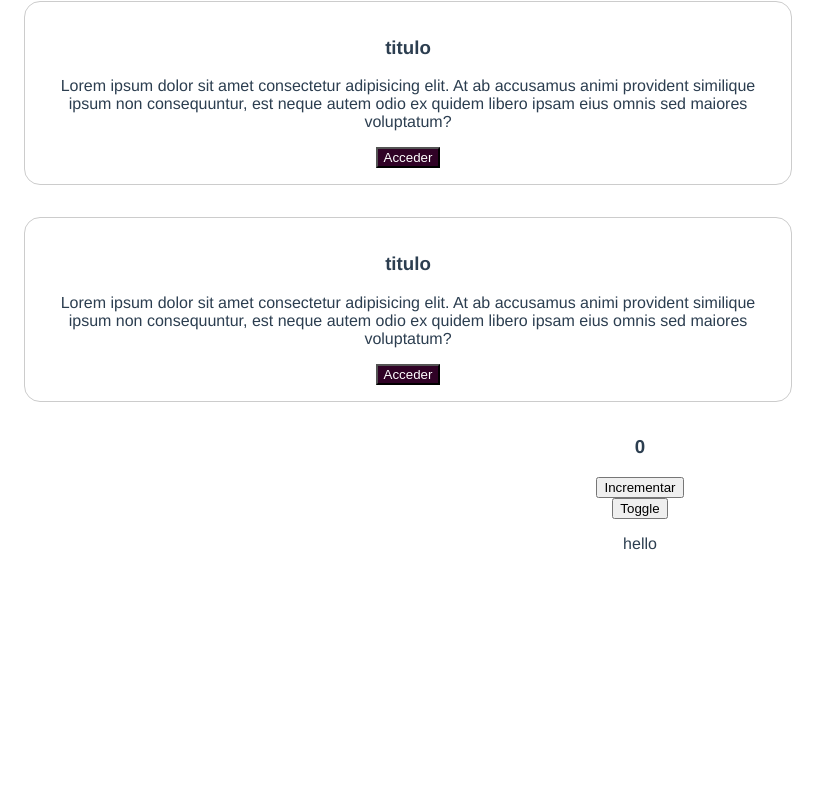
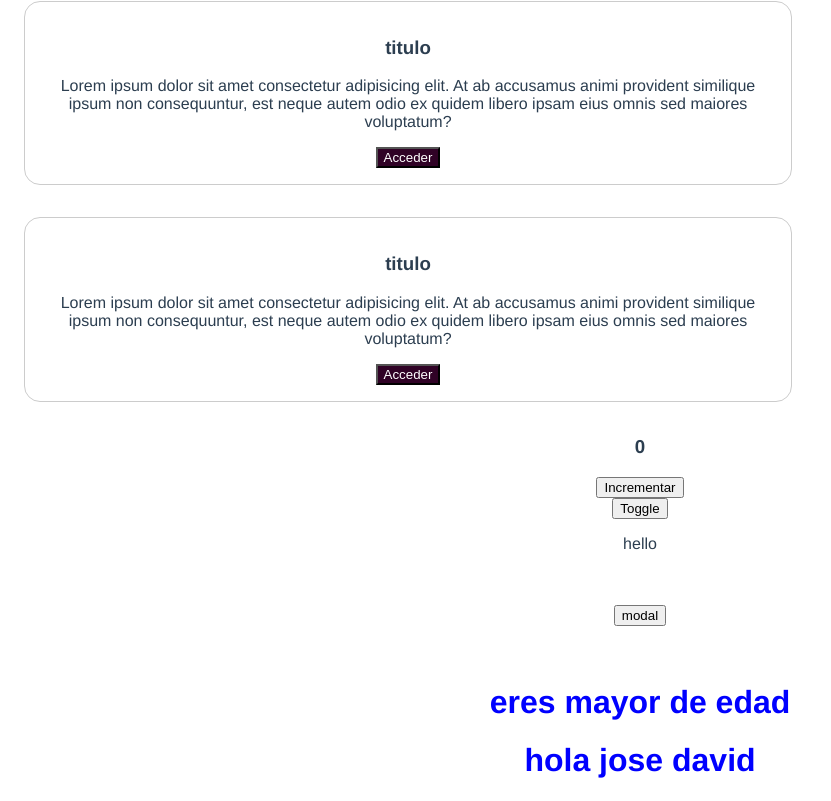
Before and after one commit to davidRamirez1005/vue-aprendiendo, a Vue app: page / in a window 1280 px wide. Shown: the part 714-1515 px from the top of the page, without its empty margins (0-831 px from the left). Before the commit the page ends 1327 px from the top, so only its background shows below. Built offline with nearby package versions, Linux system fonts and the light colour scheme.

Commit message:
feat: :sparkles:

```diff
--- a/src/App.vue
+++ b/src/App.vue
@@ -6,6 +6,9 @@
     <counterOption />
     <transitionIr />
     <br><br>
+    <ModalTeleports />
+    <br><br>
+    <exampleSelective />
   </div>
 </template>
 
@@ -15,6 +18,8 @@ import postContainer from "./components/postContainer.vue";
 import MenuBarra from "./components/MenuBarra.vue";
 import counterOption from "./components/counterOption.vue";
 import transitionIr from './components/transitionIr.vue';
+import ModalTeleports from './components/ModalTeleports.vue';
+import exampleSelective from './components/exampleSelective.vue';
 
 const show = ref(false);
 </script>
--- /dev/null
+++ b/src/components/ModalTeleports.vue
@@ -0,0 +1,39 @@
+<template>
+    <div>
+        <button @click="toggle">modal</button>
+    </div>
+    <teleport to='body'>
+        <div v-if="show" class="modal">
+            <h1>Titulo</h1>
+            <p>Lorem ipsum dolor sit amet consectetur adipisicing elit. Quibusdam recusandae natus qui, enim dolorem quasi placeat id! In, soluta quia necessitatibus mollitia provident quam quis, vitae vel harum, veniam inventore.</p>
+            <button @click="toggle">cerrar</button>
+        </div>
+    </Teleport>
+</template>
+<script>
+    export default {
+        data() {
+                return {
+                    show: false
+                }
+            },
+            methods: {
+                toggle() {
+                    this.show =!this.show
+            }
+        }
+    }
+</script>
+<style scoped>
+.modal {
+    position: fixed;
+    z-index: 999;
+    top: 20%;
+    left: 50%;
+    width: 300px;
+    margin-left: -150px;
+    background-color: rgba(0, 0, 0, 0.685);
+    color: white;
+    padding: 4rem;
+}
+</style>
--- /dev/null
+++ b/src/components/exampleFor.vue
@@ -0,0 +1,27 @@
+<template>
+    <div>
+        <!--
+        ? selectiva con if-else
+        * solo indica el nodo que se esta usando y el otro lo ignora,  deja un nodo mas pequeño, mas limpio
+        -->
+        <h1 v-if="age > 18">eres mayor de edad</h1>
+        <h1 v-else>eres menor de edad</h1>
+
+                <!--
+        ? selectiva con show
+        * indica que nodo se esta usando y que no en el html con una clase display none, es agil para cuando se va ejecutar pocas veces
+        -->
+        <h1 v-show="nombre=='jose'">hola jose david</h1>
+        <h1 v-show="nombre=='david'">hola jajaj</h1>
+    </div>
+</template>
+
+<script setup>
+    let age = 20
+    let nombre = "jose"
+</script>
+<style scope>
+H1{
+    color: blue;
+}
+</style>
--- /dev/null
+++ b/src/components/exampleSelective.vue
@@ -0,0 +1,27 @@
+<template>
+    <div>
+        <!--
+        ? selectiva con if-else
+        * solo indica el nodo que se esta usando y el otro lo ignora,  deja un nodo mas pequeño, mas limpio
+        -->
+        <h1 v-if="age > 18">eres mayor de edad</h1>
+        <h1 v-else>eres menor de edad</h1>
+
+                <!--
+        ? selectiva con show
+        * indica que nodo se esta usando y que no en el html con una clase display none, es agil para cuando se va ejecutar pocas veces
+        -->
+        <h1 v-show="nombre=='jose'">hola jose david</h1>
+        <h1 v-show="nombre=='david'">hola jajaj</h1>
+    </div>
+</template>
+
+<script setup>
+    let age = 20
+    let nombre = "jose"
+</script>
+<style scope>
+H1{
+    color: blue;
+}
+</style>
```
Also changed, not shown: 1 other file (tests, documents, lock files or other folders).
